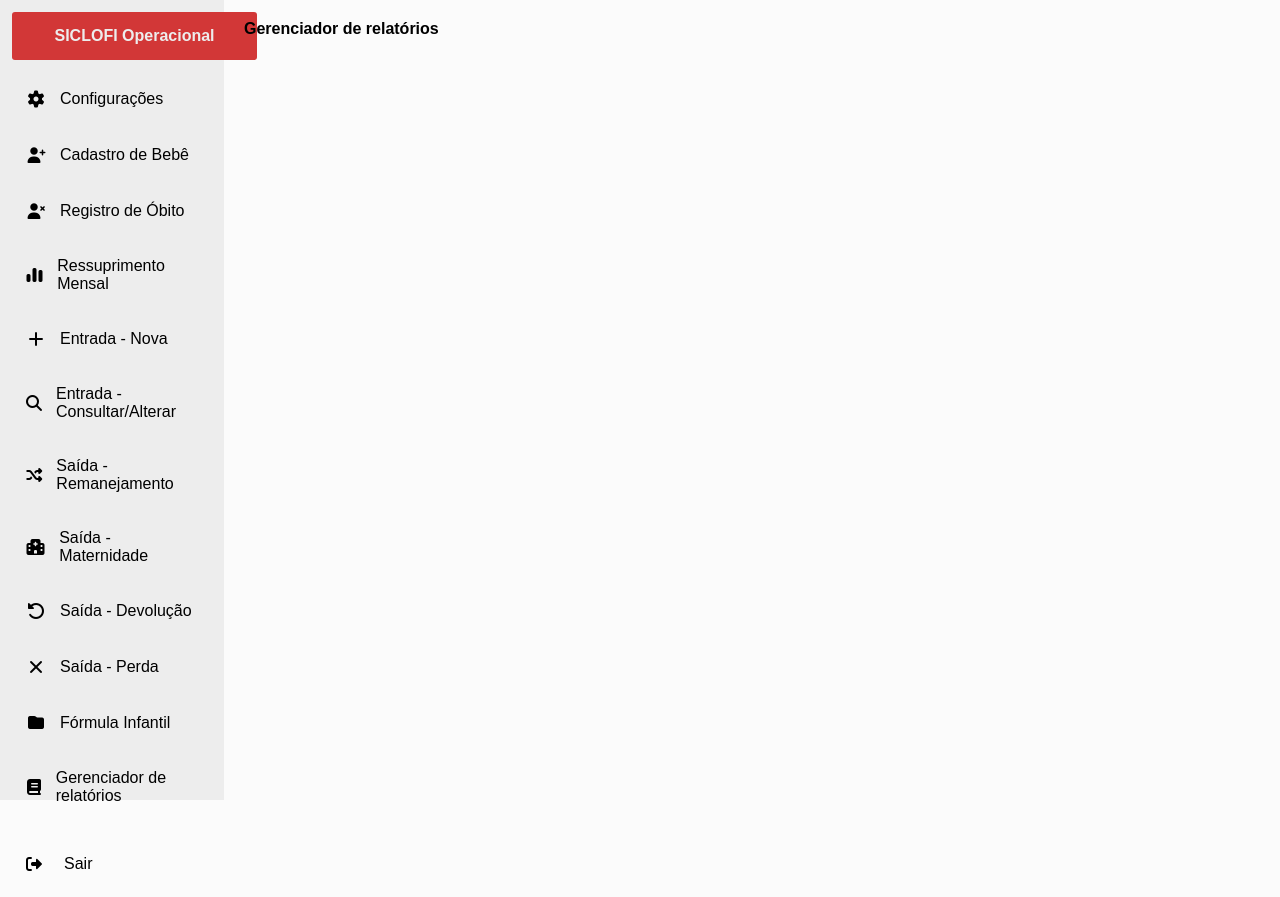
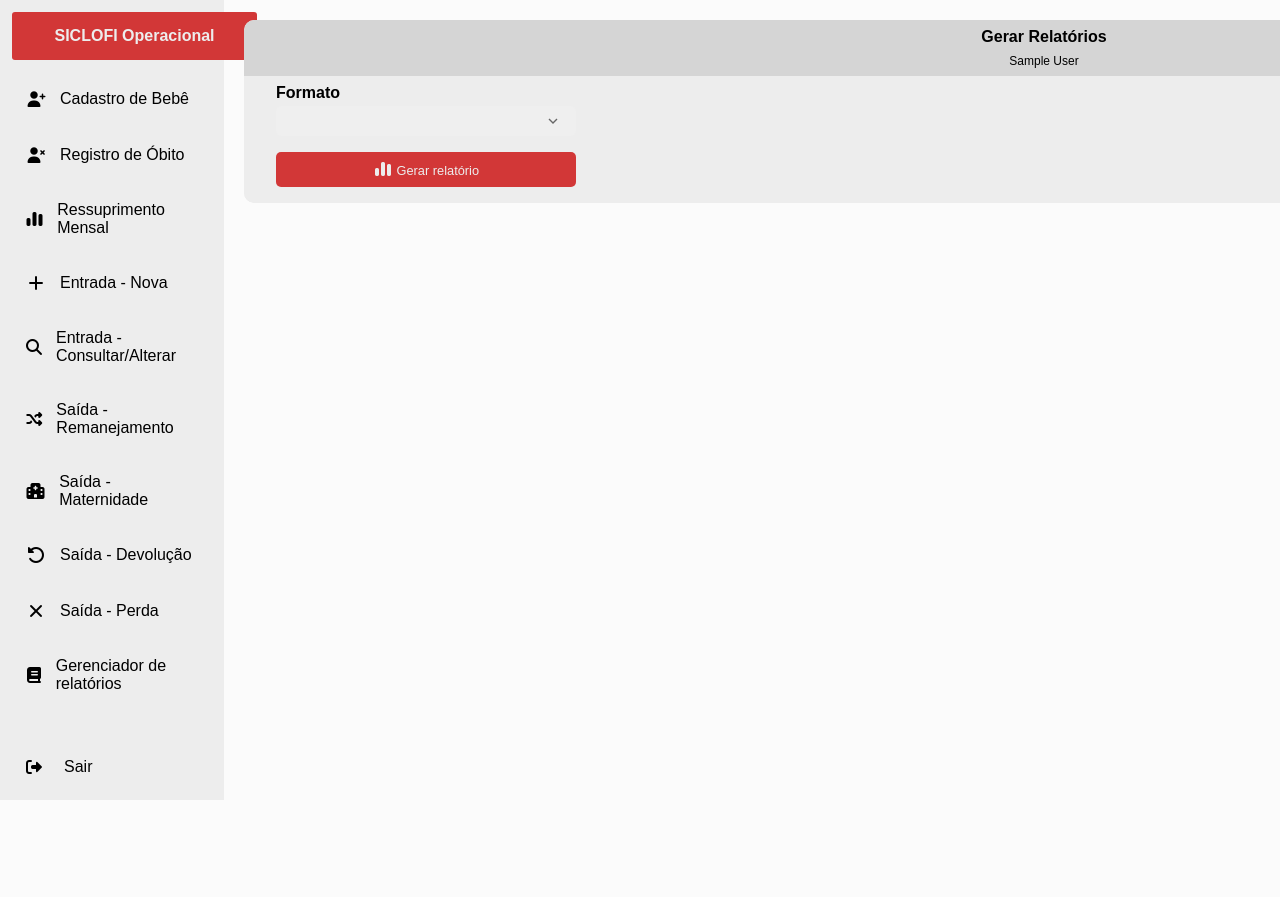
Before and after one commit to theguutti/siclofi, a PHP site: page /siclofi/pages/gerenRelat.php in a window 1280 px wide; the page is wider, and only the part inside the window is pictured. After the commit the page ends 800 px from the top of that part, so only its background shows below. Run offline with PHP 8.4, Linux system fonts and the light colour scheme; the visitor is signed in with stand-in values (Sample User, id 1); some libraries are stand-ins or nearby versions.

Commit message:
Update gerenRelat.php

```diff
--- a/pages/gerenRelat.php
+++ b/pages/gerenRelat.php
@@ -1,10 +1,16 @@
+<?php
+session_start();
+require_once '../functions/auth.php';
+verificarLogin();
+?>
 <!DOCTYPE html>
 <html lang="en">
 <head>
     <meta charset="UTF-8">
     <meta name="viewport" content="width=device-width, initial-scale=1.0">
-    <title>Página Inicial</title>
-    <link rel="stylesheet" href="css/styleInicial.css">
+    <title>SICLOFI</title>
+    <link rel="stylesheet" href="../css/styleInicial.css">
+    <link rel="stylesheet" href="../css/gerenRelat.css">
     <link rel="stylesheet" href="https://cdnjs.cloudflare.com/ajax/libs/font-awesome/7.0.1/css/all.min.css" integrity="sha512-2SwdPD6INVrV/lHTZbO2nodKhrnDdJK9/kg2XD1r9uGqPo1cUbujc+IYdlYdEErWNu69gVcYgdxlmVmzTWnetw==" crossorigin="anonymous" referrerpolicy="no-referrer" />
 </head>
 <body>
@@ -15,13 +21,6 @@
                 <a href="inicial.php"><p class="title">SICLOFI Operacional</p></a>
             </div>
             <ul id="side_items">
-                <li class="side-item">
-                    <a href="configuracoes.php">
-                        <i class="fa-solid fa-gear"></i>
-                        <span class="item-description">Configurações</span>
-                    </a>
-                </li>
-
                 <li class="side-item">
                     <a href="cadastroBebe.php">
                         <i class="fa-solid fa-user-plus"></i>
@@ -86,13 +85,6 @@
                 </li>
 
                 <li class="side-item">
-                    <a href="formulaInfantil.php">
-                        <i class="fa-solid fa-folder"></i>
-                        <span class="item-description">Fórmula Infantil</span>
-                    </a>
-                </li>
-
-                <li class="side-item">
                     <a href="gerenRelat.php">
                         <i class="fa-solid fa-book"></i>
                         <span class="item-description">Gerenciador de relatórios</span>
@@ -100,7 +92,7 @@
                 </li>
             </ul>
         </div>
-        <form action="logout.php" method="post">
+        <form action="../logout.php" method="post">
             <div id="logout">
                 <button type="submit" id="logoutBtn">
                     <i class="fa-solid fa-right-from-bracket"></i>
@@ -111,10 +103,44 @@
     </nav>
 
     <main>
-        <h1>Gerenciador de relatórios</h1>
+        <div class="container">
+
+            <div class="form-box">
+
+                <div class="titulo">
+                    <label id="titulo">Gerar Relatórios</label>
+                    <label id="UDM"><?php echo htmlspecialchars($_SESSION['usuario_udm_nome'] ?? 'UDM'); ?></label>
+                </div>
+
+                <div class="conteudo">
+
+                    <div class="row-items">
+
+                        <div class="field-group">
+                            <label class="label">Formato</label>
+                            <select id="formato" required>
+                                <option value="Selecione"></option>
+                                <option value="XLSX">XLSX (Excel)</option>
+                                <option value="CSV">CSV</option>
+                                <option value="PDF">PDF</option>
+                            </select>
+                        </div>
+
+                    </div>
+
+                    <div class="row-items">
+
+                        <div class="botoes">
+                            <button class="btn" id="gerar" onclick=""> <i class="fa-solid fa-chart-simple"></i> Gerar relatório </button>
+                        </div>
+
+                    </div>
+
+                </div>
+
+            </div>
+
+        </div>
     </main>
 </body>
-
 </html>
-<?php
-?>
```
